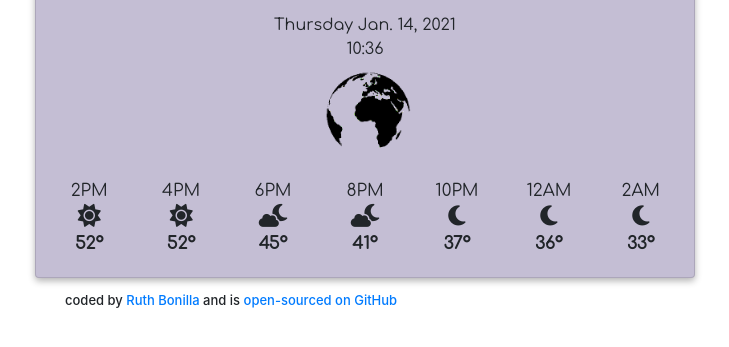
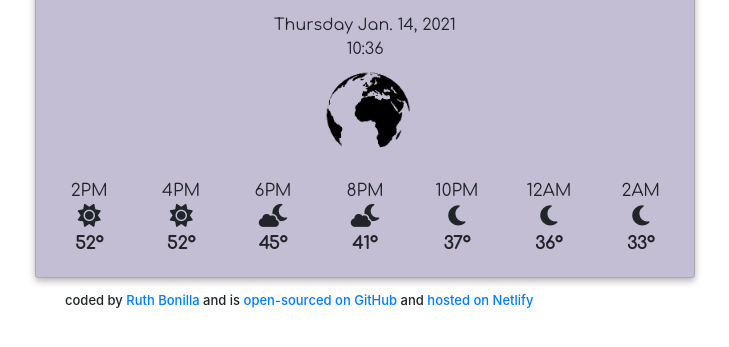
Before and after one commit to ruthebonilla/Weather-App, a plain HTML site: page index.html in a window 1280 px wide. Shown: the part 369-716 px from the top of the page, without its empty margins (275-1004 px from the left). Drawn offline with nearby package versions, Linux system fonts and the light colour scheme; no server answers.

Commit message:
adding link to hosted project on Netlify

```diff
--- a/index.html
+++ b/index.html
@@ -154,6 +154,7 @@
         coded by
         <a href="https://www.linkedin.com/in/ruth-bonilla-05a2321bb/"
           >Ruth Bonilla</a> and is <a href="https://github.com/ruthebonilla/Weather-App">open-sourced on GitHub</a>
+          and <a href="https://practical-kilby-3b5183.netlify.app">hosted on Netlify</a>
 
 
       </h5>
```
